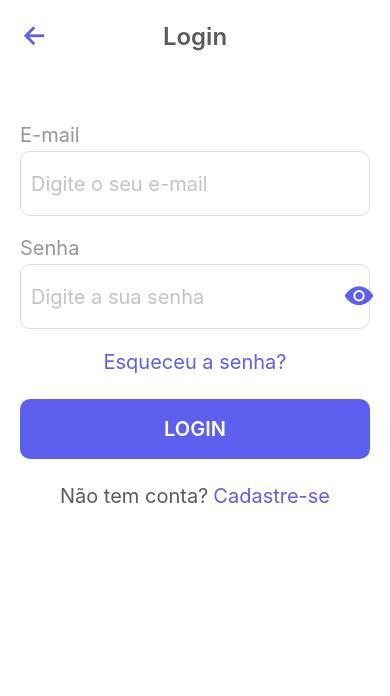
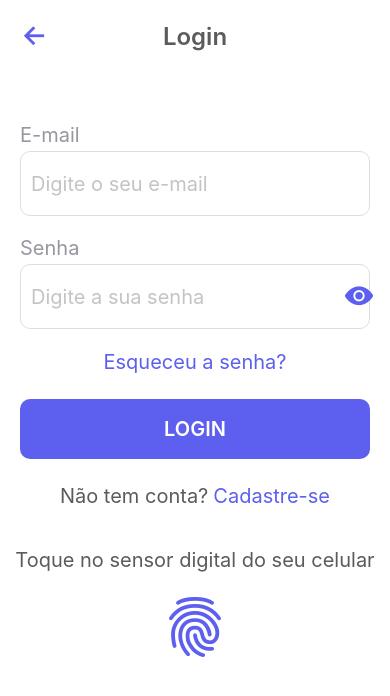
Before and after one commit to indicaDev/indica_benefits, a React Native app: screen / in a window 390 px wide. Shown: the top 696 px of the page. Built offline with nearby package versions, Linux system fonts and the light colour scheme.

Commit message:
feat: criação do botão de sensor digital

```diff
--- a/src/screens/SignIn/index.tsx
+++ b/src/screens/SignIn/index.tsx
@@ -1,5 +1,6 @@
 import React, { useState, useRef } from "react";
 import { Alert, Text, TextInput, TouchableOpacity, View } from "react-native";
+import { Ionicons } from "@expo/vector-icons";
 
 import { Header } from "../../components/Header";
 import { Input } from "../../components/Input";
@@ -63,6 +64,15 @@ export function SigIn() {
         <Text style={styles.registerTitle}>Não tem conta?</Text>
         <Text style={styles.registerTitleBold}>Cadastre-se</Text>
       </TouchableOpacity>
+      <TouchableOpacity
+        style={styles.fingerPrint}
+        onPress={() => Alert.alert("Sensor digital")}
+      >
+        <Text style={styles.fingerPrintTitle}>
+          Toque no sensor digital do seu celular
+        </Text>
+        <Ionicons name="finger-print" size={64} color="#5D5FEF" />
+      </TouchableOpacity>
     </View>
   );
 }
--- a/src/screens/SignIn/styles.ts
+++ b/src/screens/SignIn/styles.ts
@@ -36,6 +36,15 @@ const styles = StyleSheet.create({
     color: "#5D5FEF",
     marginLeft: 5,
   },
+  fingerPrint: {
+    alignItems: "center",
+    marginTop: 40,
+  },
+  fingerPrintTitle: {
+    fontSize: 20,
+    color: "#5B5B5E",
+    marginBottom: 20,
+  },
 });
 
 export default styles;
```
